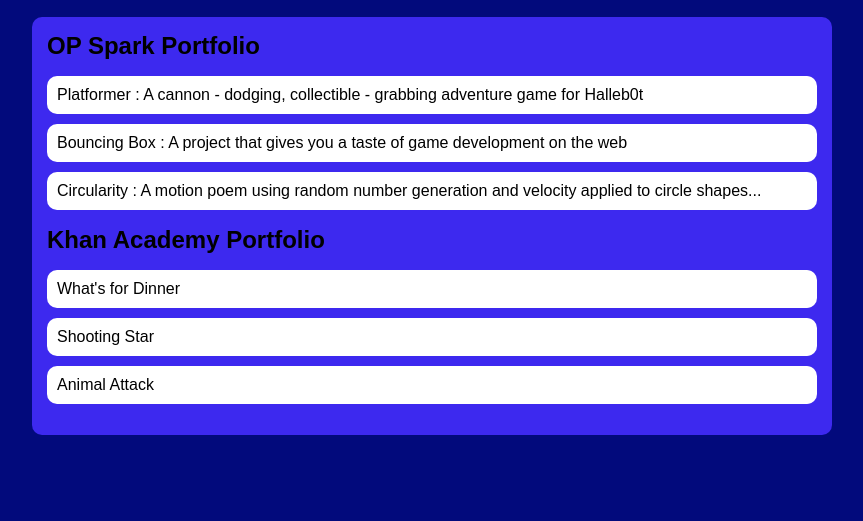
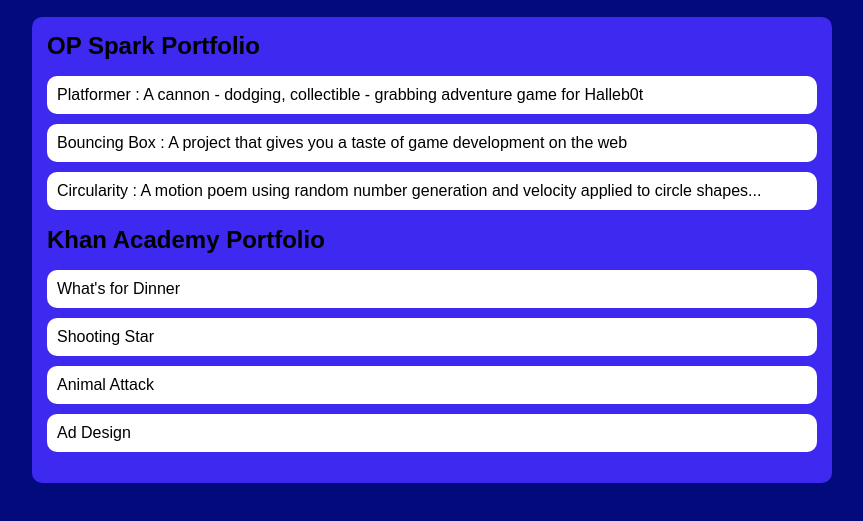
Before and after one commit to jdaigle23/jdaigle23.github.io, a plain HTML site: page portfolio.html in a window 1280 px wide. Shown: the part 91-612 px from the top of the page, without its empty margins (208-1071 px from the left). Drawn offline with Linux system fonts and the light colour scheme.

```diff
--- a/portfolio.html
+++ b/portfolio.html
@@ -32,6 +32,7 @@
                 <li><a href="https://www.khanacademy.org/computer-programming/spin-off-of-project-whats-for-dinner/5218088767635456">What's for Dinner</a></li>
                 <li><a href="https://www.khanacademy.org/computer-programming/spin-off-of-project-shooting-star/5752312075567104">Shooting Star </a></li>
                 <li><a href="https://www.khanacademy.org/computer-programming/spin-off-of-project-animal-attack/5099317850718208">Animal Attack</a></li>
+                <li><a href="https://www.khanacademy.org/computer-programming/spin-off-of-project-ad-design/4525778472976384">Ad Design</a></li>
             </ul>
         </div>
       </main>
```
